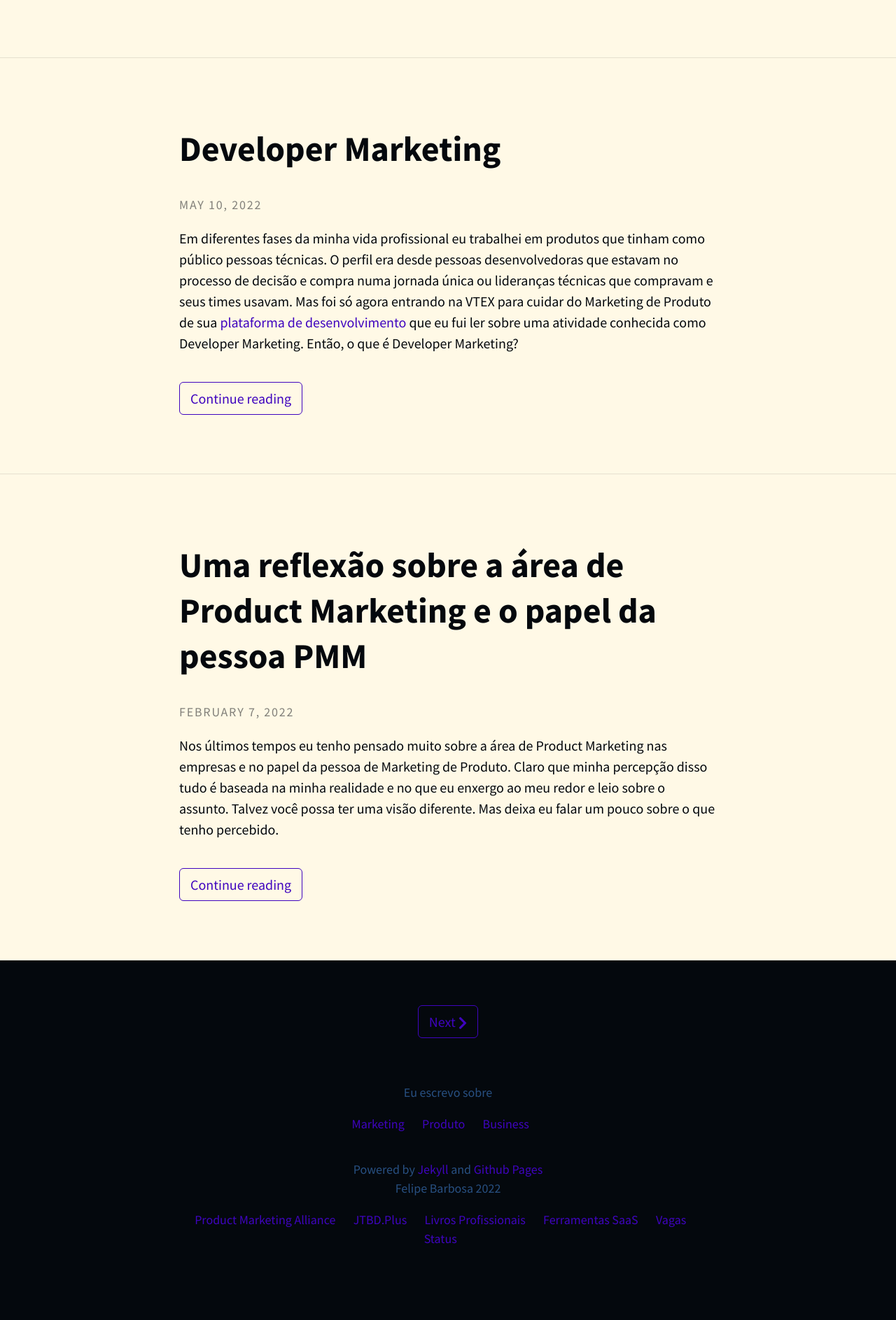
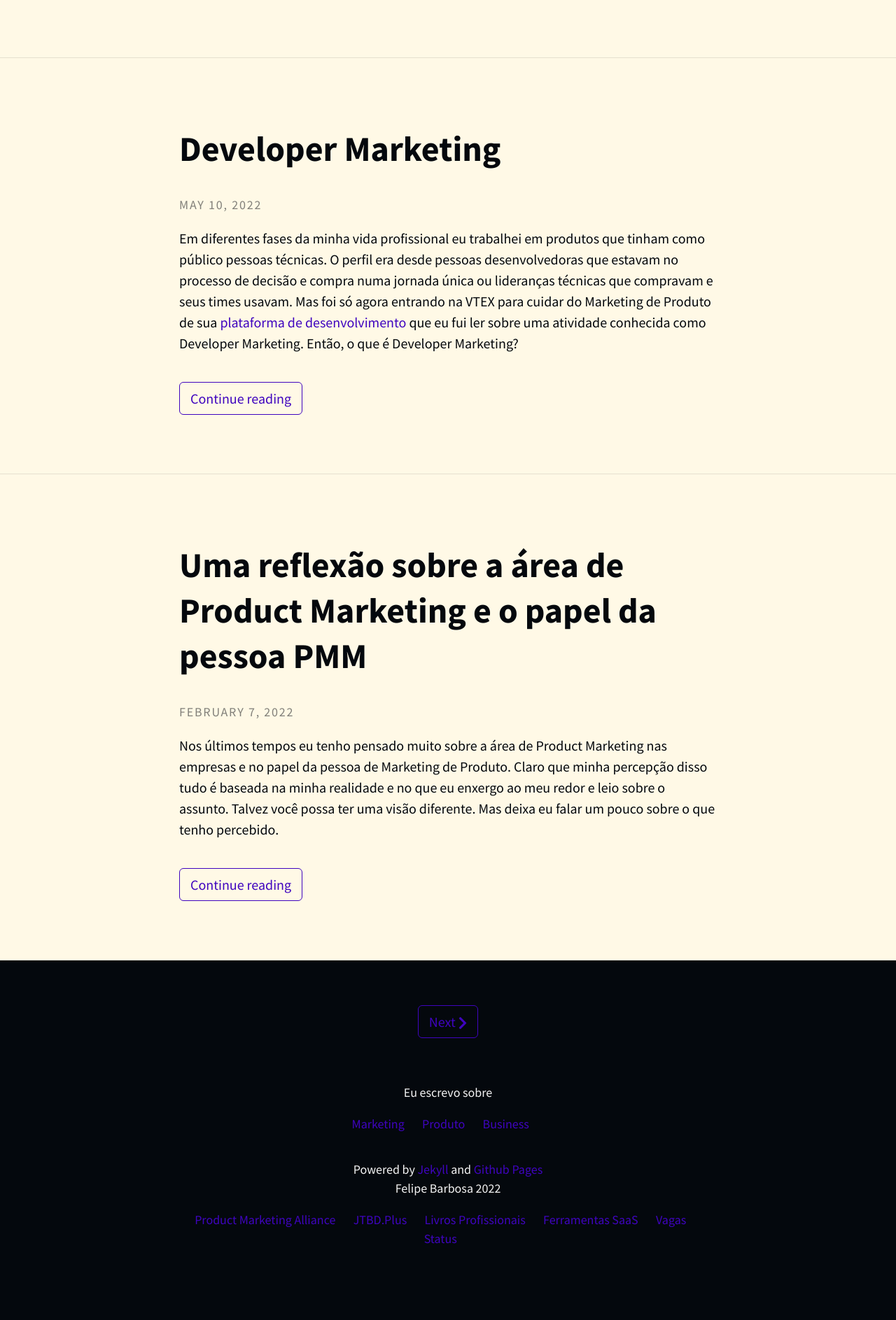
Before and after one commit to felipecbarbosa/felipecbarbosa.github.io, a Jekyll site: the page built from index.html, in a window 1280 px wide. Shown: the part 2096-3983 px from the top of the page at 70% size. Built offline with Jekyll 4.4.1, drawn with Linux system fonts in a browser that asks for light colours; nearby versions of some CDN libraries; the list of posts is cut into pages by our own code; comment, search, counter and statistics services are not loaded.

Commit message:
Changed footer text color

```diff
--- a/_sass/includes/_footer.scss
+++ b/_sass/includes/_footer.scss
@@ -3,7 +3,7 @@
   display: inline-block;
   text-align: center;
   width: 100%;
-  color: lighten($text-color, 30%);
+  color: #f4f4f4;
   background-color: #04080d;
   font-size: 0.9em;
   .site-nav {
```
